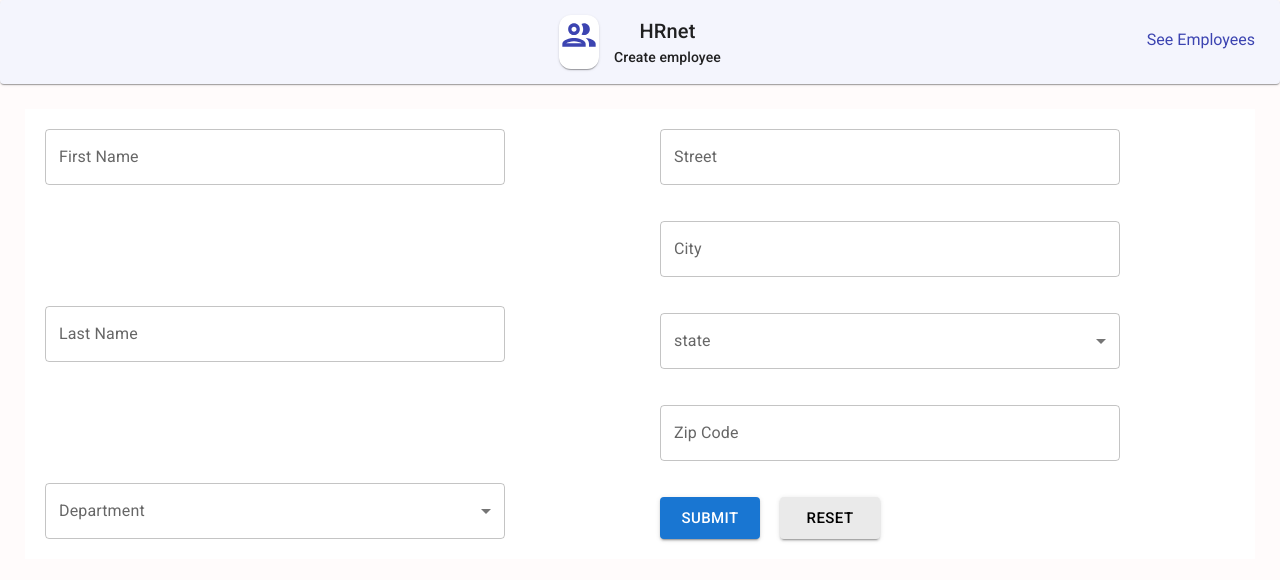
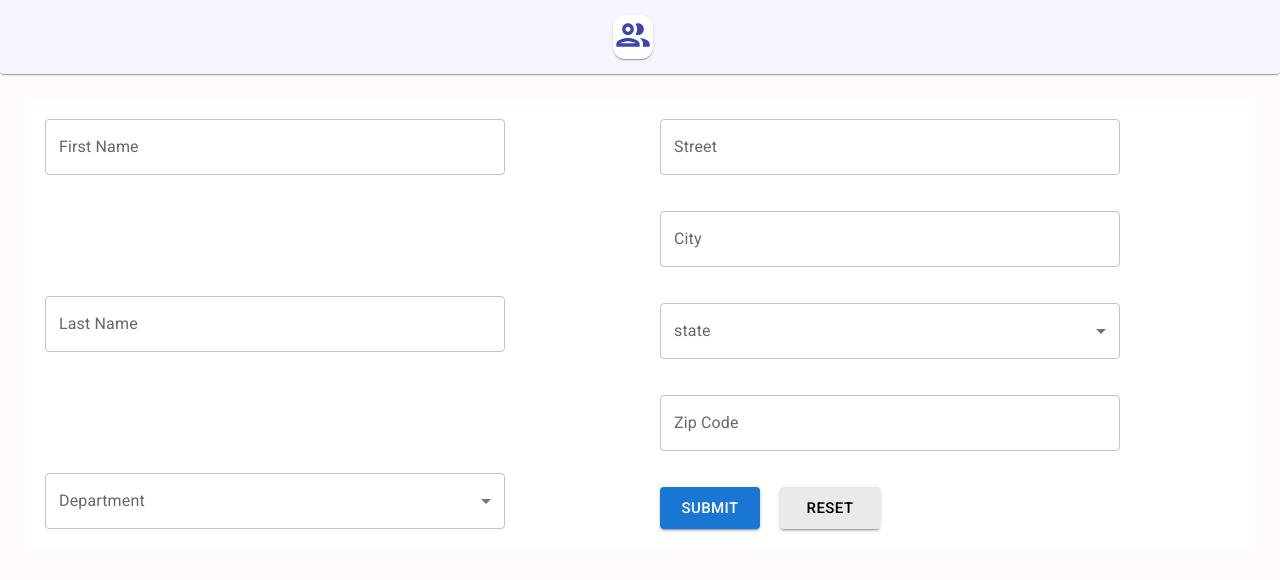
Before and after one commit to FaridAmimri/hrnet, a React (Create React App) app: page / in a window 1280 px wide. Shown: the top 580 px of the page. Built offline with nearby package versions, Linux system fonts and the light colour scheme.

Commit message:
refacto Props

```diff
--- a/src/components/Header.jsx
+++ b/src/components/Header.jsx
@@ -4,7 +4,7 @@ import { Paper, Card, Typography } from '@mui/material'
 import PeopleOutlineOutlinedIcon from '@mui/icons-material/PeopleOutlineOutlined'
 import styled from 'styled-components'
 
-function Header() {
+function Header({ title, subtitle, content, link }) {
   return (
     <HeaderWrapper>
       <Paper>
@@ -12,10 +12,10 @@ function Header() {
           <PeopleOutlineOutlinedIcon />
         </Card>
         <HeaderContent>
-          <Typography variant='h6'>HRnet</Typography>
-          <Typography variant='subtitle2'>Create employee</Typography>
+          <Typography variant='h6'>{title}</Typography>
+          <Typography variant='subtitle2'>{subtitle}</Typography>
         </HeaderContent>
-        <HeaderLink href='/employees'>See Employees</HeaderLink>
+        <HeaderLink href={link}>{content}</HeaderLink>
       </Paper>
     </HeaderWrapper>
   )
```
